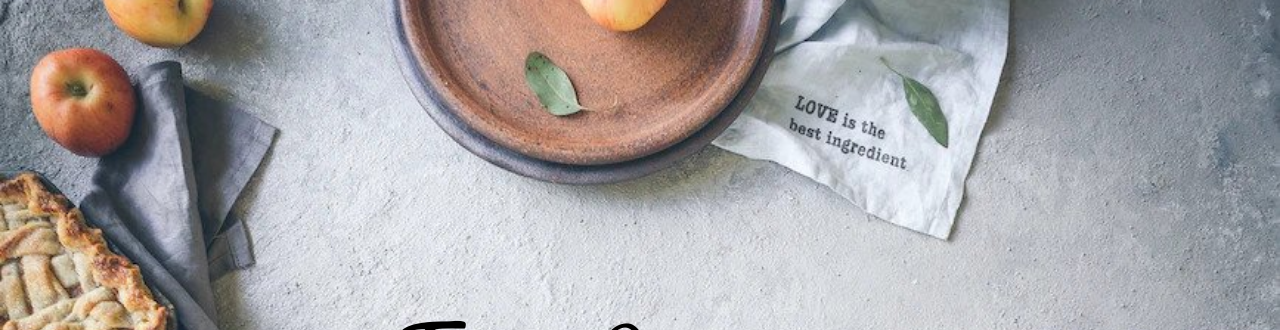
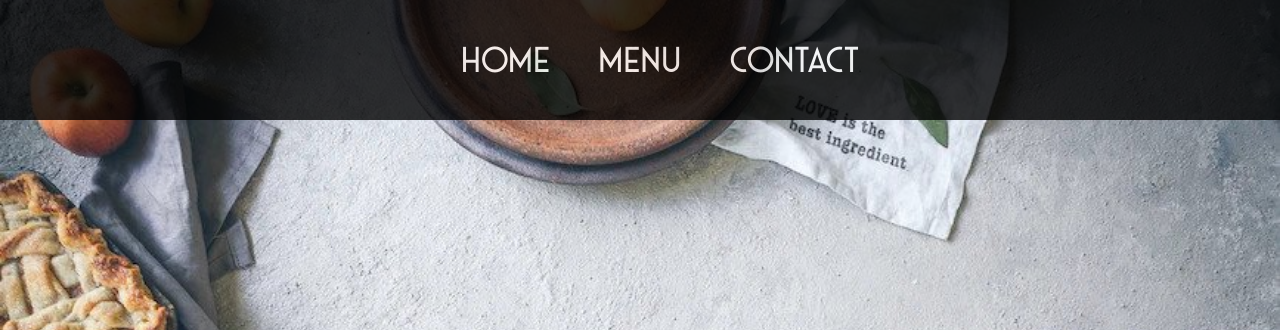
Before and after one commit to vu3xk41997/odin-restaurant_page, a website built with webpack: page dist/index.html in a window 1280 px wide. Shown: the top 330 px of the page. Built offline with nearby package versions, Linux system fonts and the light colour scheme.

Commit message:
project complete

```diff
--- /dev/null
+++ b/src/contact.js
@@ -0,0 +1,21 @@
+export default function contact() {
+    const element = document.createElement('div');
+    const hours = document.createElement('p');
+    const phone = document.createElement('p');
+    const email = document.createElement('p');
+    const address = document.createElement('p');
+
+    element.classList.add('contact-box');
+
+    hours.innerHTML = "Open Hour:<br>10:00 - 16:00";
+    phone.innerHTML = "Call Us:<br>088-352-3673";
+    email.innerHTML = "Write Us:<br>the.moment@email.com";
+    address.innerHTML = "Visit Us:<br>9555 Mitchell Falls, Greenfort"
+
+    element.appendChild(hours);
+    element.appendChild(phone);
+    element.appendChild(email);
+    element.appendChild(address);
+
+    return element;
+}
--- /dev/null
+++ b/src/header.js
@@ -0,0 +1,25 @@
+export function header(){
+    const element = document.createElement('div');
+    const list = document.createElement('ul');
+    const home = document.createElement('li');
+    const menu = document.createElement('li');
+    const contact = document.createElement('li');
+
+    element.classList.add('header');
+
+    menu.setAttribute('id', 'menu');
+    home.setAttribute('id', 'home');
+    contact.setAttribute('id', 'contact');
+
+    home.innerHTML = "Home";
+    menu.innerHTML = "Menu";
+    contact.innerHTML = "Contact";
+
+    list.appendChild(home);
+    list.appendChild(menu);
+    list.appendChild(contact);
+
+    element.appendChild(list);
+
+    return element;
+}
--- /dev/null
+++ b/src/home.js
@@ -0,0 +1,15 @@
+export default function container(){
+    const element = document.createElement('div');
+    const logo = document.createElement('h1');
+    const slogan = document.createElement('h2');
+
+    element.classList.add('container');
+
+    logo.innerHTML = "The Moment";
+    slogan.innerHTML = "Take a break and enjoy the moment";
+
+    element.appendChild(logo);
+    element.appendChild(slogan);
+
+    return element;
+}
--- a/src/index.js
+++ b/src/index.js
@@ -1,23 +1,28 @@
 import './style.css';
-// import Background from './background.jpg';
+import container from './home';
+import { header } from './header';
+import menu from './menu';
+import contact from './contact';
 
-// function background() {
-    // const element = document.getElementById('content');
+document.getElementById('content').appendChild(header()); // default display = flex
+document.getElementById('content').appendChild(container()); // default display = flex
+document.getElementById('content').appendChild(menu()); // default display = none
+document.getElementById('content').appendChild(contact()); //default display = none
 
-    // element.classList.add('background');
+document.getElementById('home').addEventListener('click', function(event){
+    document.getElementsByClassName('container')[0].style.display = "flex";
+    document.getElementsByClassName('menu-box')[0].style.display = "none";
+    document.getElementsByClassName('contact-box')[0].style.display = "none";
+})
 
-    // const myBackground = new Image();
-    // myBackground.src = Background;
-    // element.appendChild(myBackground);
+document.getElementById('menu').addEventListener('click', function(event){
+    document.getElementsByClassName('container')[0].style.display = "none";
+    document.getElementsByClassName('menu-box')[0].style.display = "flex";
+    document.getElementsByClassName('contact-box')[0].style.display = "none";
+})
 
-    // return element;
-// }
-
-// document.body.appendChild(background());
-
-function logo(){
-    const element = document.createElement('H1');
-    element.innerHTML = "The Place";
-    return element;
-}
-document.getElementById('content').appendChild(logo());
+document.getElementById('contact').addEventListener('click', function(event){
+    document.getElementsByClassName('container')[0].style.display = "none";
+    document.getElementsByClassName('menu-box')[0].style.display = "none";
+    document.getElementsByClassName('contact-box')[0].style.display = "flex";
+})
--- /dev/null
+++ b/src/menu.js
@@ -0,0 +1,29 @@
+export default function menu() {
+    const element = document.createElement('div');
+    const item_1 = document.createElement('p');
+    const item_2 = document.createElement('p');
+    const item_3 = document.createElement('p');
+    const item_4 = document.createElement('p');
+    const item_5 = document.createElement('p');
+    const item_6 = document.createElement('p');
+    const item_7 = document.createElement('p');
+    element.classList.add('menu-box');
+
+    item_1.innerHTML = "<span>Pancake</span><span>50</span>";
+    item_2.innerHTML = "<span>Muffin</span><span>35</span>";
+    item_3.innerHTML = "<span>Cheese Cake</span><span>35</span>";
+    item_4.innerHTML = "<span>Lemon Tart</span><span>35</span>";
+    item_5.innerHTML = "<span>Ice Latte</span><span>50</span>";
+    item_6.innerHTML = "<span>Espresso</span><span>50</span>";
+    item_7.innerHTML = "<span>Sparkling Water</span><span>30</span>";
+
+    element.appendChild(item_1);
+    element.appendChild(item_2);
+    element.appendChild(item_3);
+    element.appendChild(item_4);
+    element.appendChild(item_5);
+    element.appendChild(item_6);
+    element.appendChild(item_7);
+
+    return element
+}
--- a/src/style.css
+++ b/src/style.css
@@ -1,11 +1,9 @@
 @font-face {
-    font-family: 'Molluca';
-    src: url('./Molluca-font.woff2') format('woff2'), url('./Molluca-font.woff') format('woff');
+    font-family: 'SaveurSans';
+    src: url('./SaveurSans.woff') format('woff');
     font-weight: 600;
     font-style: normal;
 }
-
-
 
 body, html {
     height: 100%;
@@ -14,15 +12,101 @@ body, html {
 
 #content {
     display: flex;
-    justify-content: center;
-    align-items: center;
     flex-direction: column;
-    font-family: 'Molluca';
-    font-size: 64px;
-    font-weight: bolder;
+    font-family: 'SaveurSans';
     background-image: url("./background.jpg");
     height: 100%;
     background-position: center;
     background-repeat: no-repeat;
     background-size: cover;
 }
+
+.header {
+    height: 15vh;
+    display: flex;
+    justify-content: center;
+    align-items: center;
+    background-color: black;
+    opacity: 0.8;
+}
+
+.header ul {
+    display: flex;
+    justify-content: center;
+    align-items: center;
+    color: white;
+    opacity: 1;
+}
+
+.header li {
+    list-style: none;
+    font-size: 36px;
+    margin: 0px 24px;
+}
+
+.header li:hover {
+    color: rgb(189, 189, 189);
+}
+
+#menu, #home, #contact {
+    cursor: pointer;
+}
+
+.container {
+    height: 85vh;
+    display: flex;
+    flex-direction: column;
+    justify-content: center;
+    align-items: center;
+}
+
+h1 {
+    font-size: 96px;
+    font-weight: bolder;
+    margin: 0px;
+}
+
+h2 {
+    font-size: 48px;
+    margin: 0px;
+}
+
+.menu-box {
+    height: 85vh;
+    display: none;
+    flex-direction: column;
+    justify-content: center;
+    align-items: center;
+}
+
+.menu-box p {
+    width: 380px;
+    display: flex;
+    flex-direction: row;
+    justify-content: space-between;
+    text-align: center;
+    font-size: 36px;
+    line-height: 1.2;
+    margin: 0;
+    white-space: nowrap;
+}
+
+.contact-box {
+    height: 85vh;
+    display: none;
+    flex-direction: column;
+    justify-content: center;
+    align-items: center;
+}
+
+.contact-box p {
+    /* width: 380px; */
+    display: flex;
+    flex-direction: row;
+    justify-content: center;
+    text-align: center;
+    font-size: 36px;
+    line-height: 1.2;
+    margin: 12px 0px;
+    white-space: nowrap;
+}
```
Also changed, not shown: dist/35a5ea9157b4dc873bee.woff (added), dist/ad5d01901a658c4fe8ff.woff2 (deleted), dist/e4be95adf33c0a530711.woff (deleted), dist/index.html, dist/main.js, src/Molluca-font.woff (deleted), src/Molluca-font.woff2 (deleted), src/SaveurSans.woff (added).
